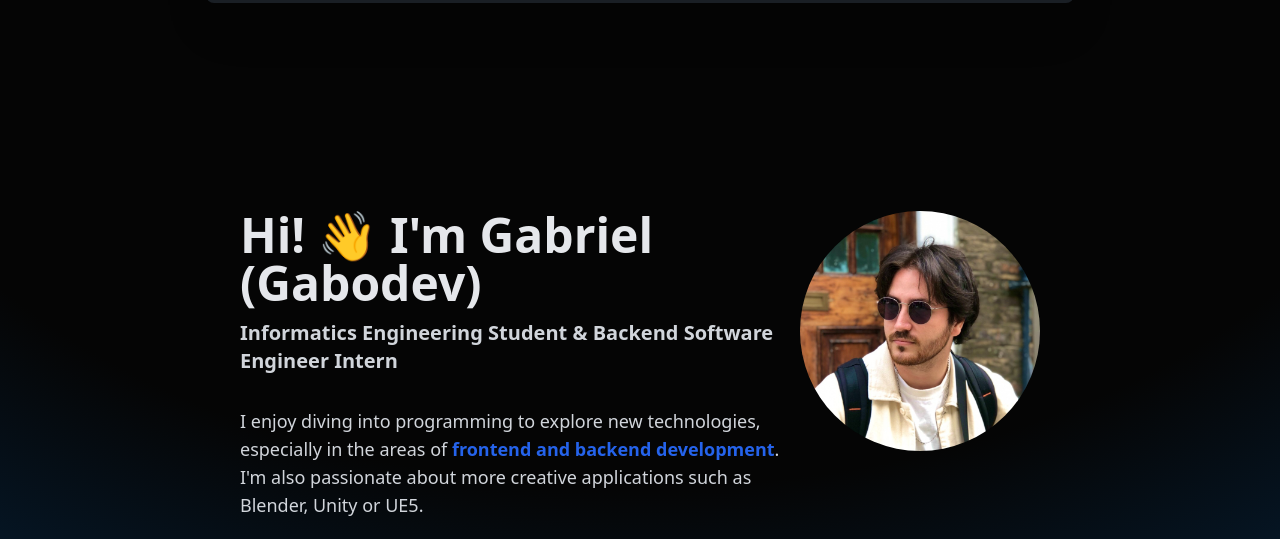
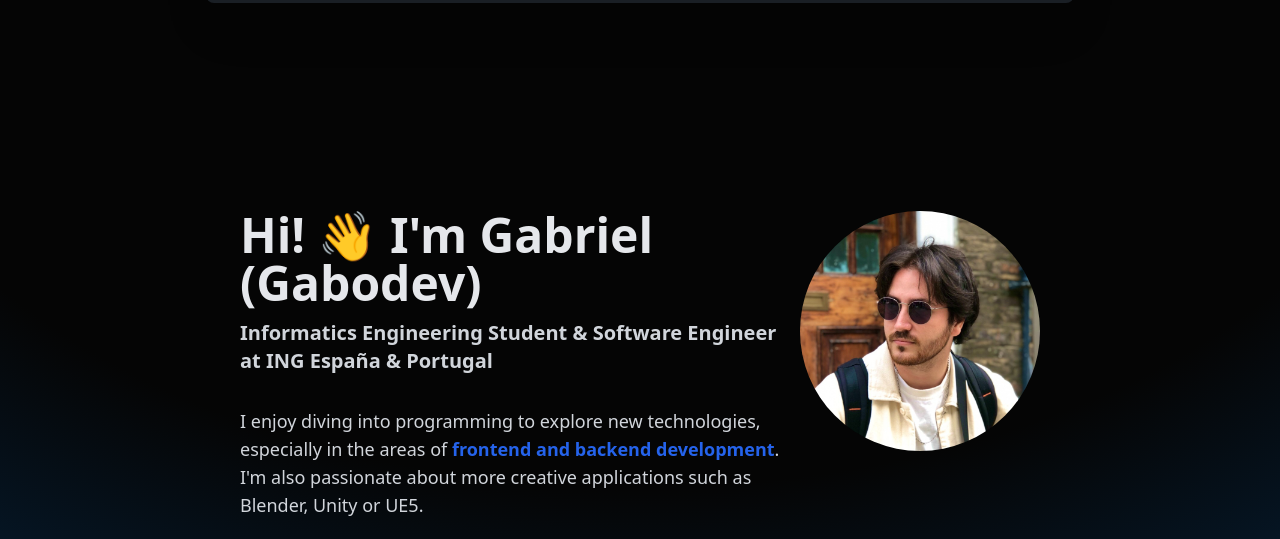
Before and after one commit to Gguardiola/Portfolio-v1, an Astro site: page / in a window 1280 px wide. Shown: the part 93-632 px from the top of the page. Built offline with nearby package versions, Linux system fonts and the light colour scheme; Astro itself is replaced by a stand-in of ours; what tw-elements would draw is missing.

Commit message:
updated about me

```diff
--- a/src/components/About.astro
+++ b/src/components/About.astro
@@ -34,7 +34,7 @@ onload = typeWriter;
                   <img src="/pfp.jpeg" />
                 </div>
             </div>
-            <p class="mt-3 mb-8 text-xl font-bold text-gray-300">Informatics Engineering Student & Backend Software Engineer Intern</p>
+            <p class="mt-3 mb-8 text-xl font-bold text-gray-300">Informatics Engineering Student & Software Engineer at ING España & Portugal</p>
             <p class="mb-8 mt-1 text-lg text-gray-300">I enjoy diving into programming to explore new technologies, especially in the areas of <span class="font-bold text-blue-600">frontend and backend development</span>. I'm also passionate about more creative applications such as Blender, Unity or UE5.</p>
             <div class="flex flex-col md:gap-5 space-y-4 sm:flex-row sm:justify-center md:justify-start sm:space-y-0">
                 <div class="items-center">
```
Also changed, not shown: README.md.
